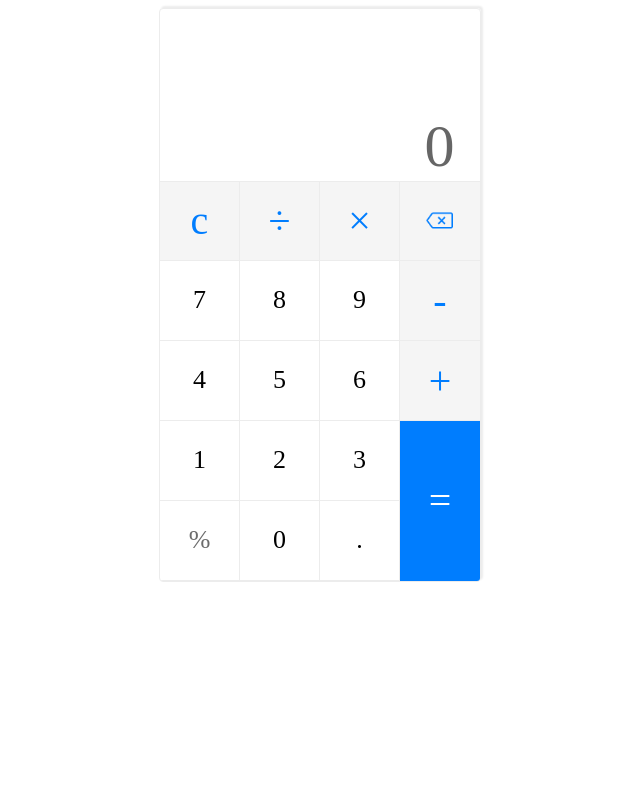
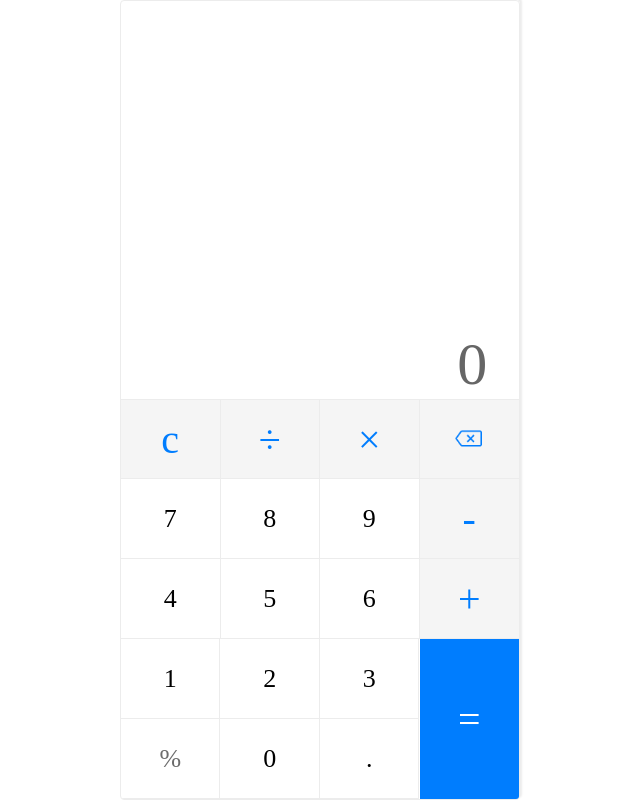
Before and after one commit to xuqiaoying/calculator, a plain HTML site: page index.html in a window 1280 px wide. Shown: the whole page, without its empty margins (320-960 px from the left). Drawn offline with Linux system fonts and the light colour scheme.

Commit message:
宽度问题

```diff
--- a/index.css
+++ b/index.css
@@ -1,17 +1,25 @@
-html,body {
-    height: 100%;
-    /*background: skyblue;*/
-  }
+body {
+    margin: 0;
+}
+* {
+    box-sizing: border-box;
+}
 .container {
-    width: 320px;
-    max-width: 320px;
-    height: 572px;
+    /*width: 414px;*/
+    /*width:100vw;*/
+    /*max-width: 450px;*/
+    /*height: 572px;*/
+    height: 100vh;
     margin: 0 auto;
     border: 1px solid #ECECEC;
     cursor: pointer;
     overflow: hidden;
     border-radius: 4px;
     box-shadow: 2px -2px 2px #ECECEC;
+    display: flex;
+    justify-content: center;
+    align-items: center;
+    flex-direction: column;
 }
 
 .header {
@@ -25,6 +33,7 @@ html,body {
     overflow: hidden;
     padding-right: 8%;
     box-sizing: border-box;
+    flex: 1;
 }
 .num {
     color: #666;
@@ -43,7 +52,7 @@ html,body {
     flex-basis: 25%;
     text-align: center;
     height: calc(100vw / 4);
-    max-height: 80px;
+    height: 80px;
     border: 1px solid #ECECEC;
     border-left: none;
     border-top: none;
@@ -116,7 +125,7 @@ html,body {
 }
 
 
-@media screen and (max-height: 572px) {
+/*@media screen and (max-height: 572px) {
     .container {
       width: 250px;
       height: 427px;
@@ -124,10 +133,15 @@ html,body {
       .button, .btn {
           max-height: 60px;
       }
-}
-@media screen and (max-width: 500px) {
+}*/
+/*@media screen and (max-width: 600px) {
     .container {
         width: 100vw;
         height: 100vh;
       }
+}*/
+@media (min-width:500px){
+    .container {
+        width: 400px;
+    }
 }
```
